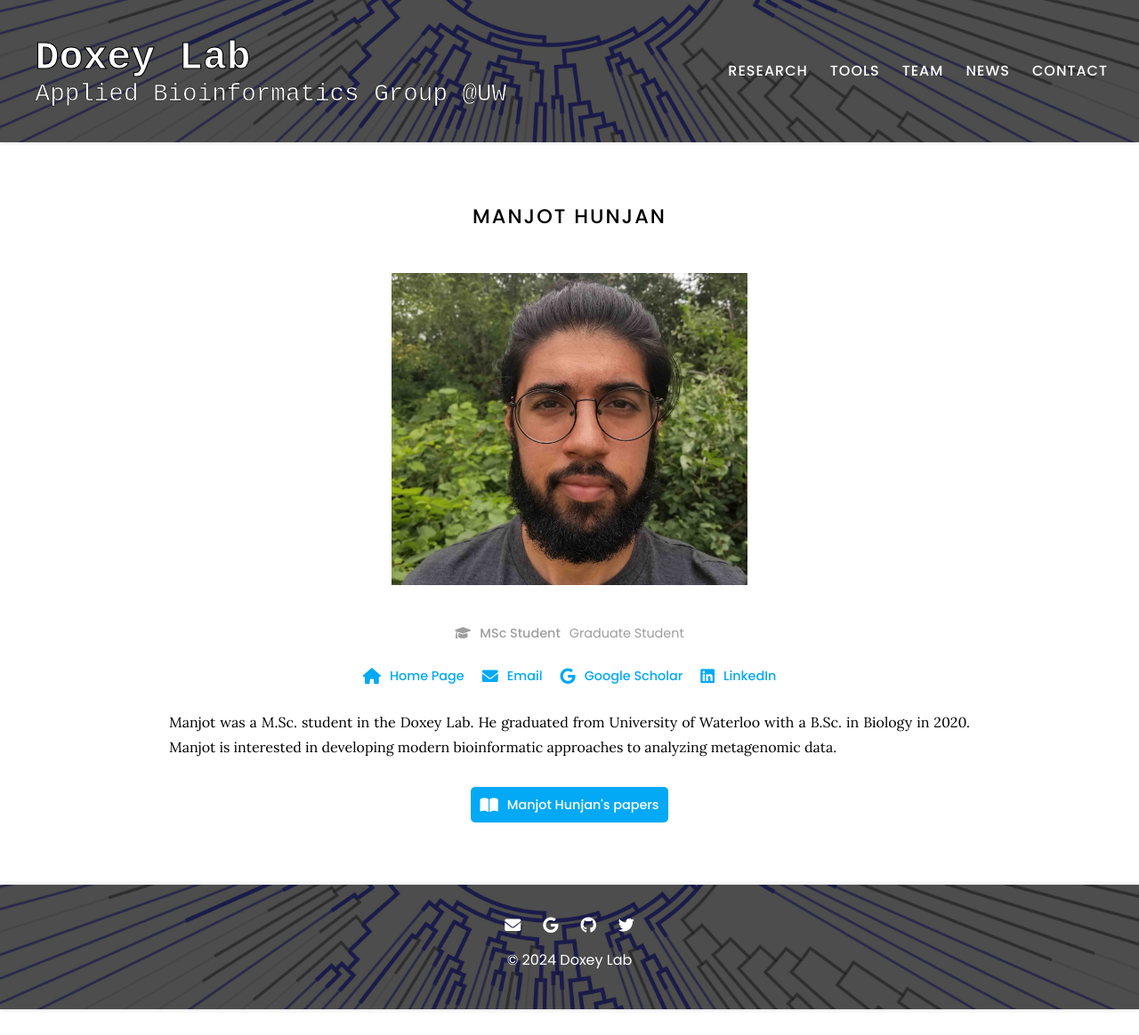
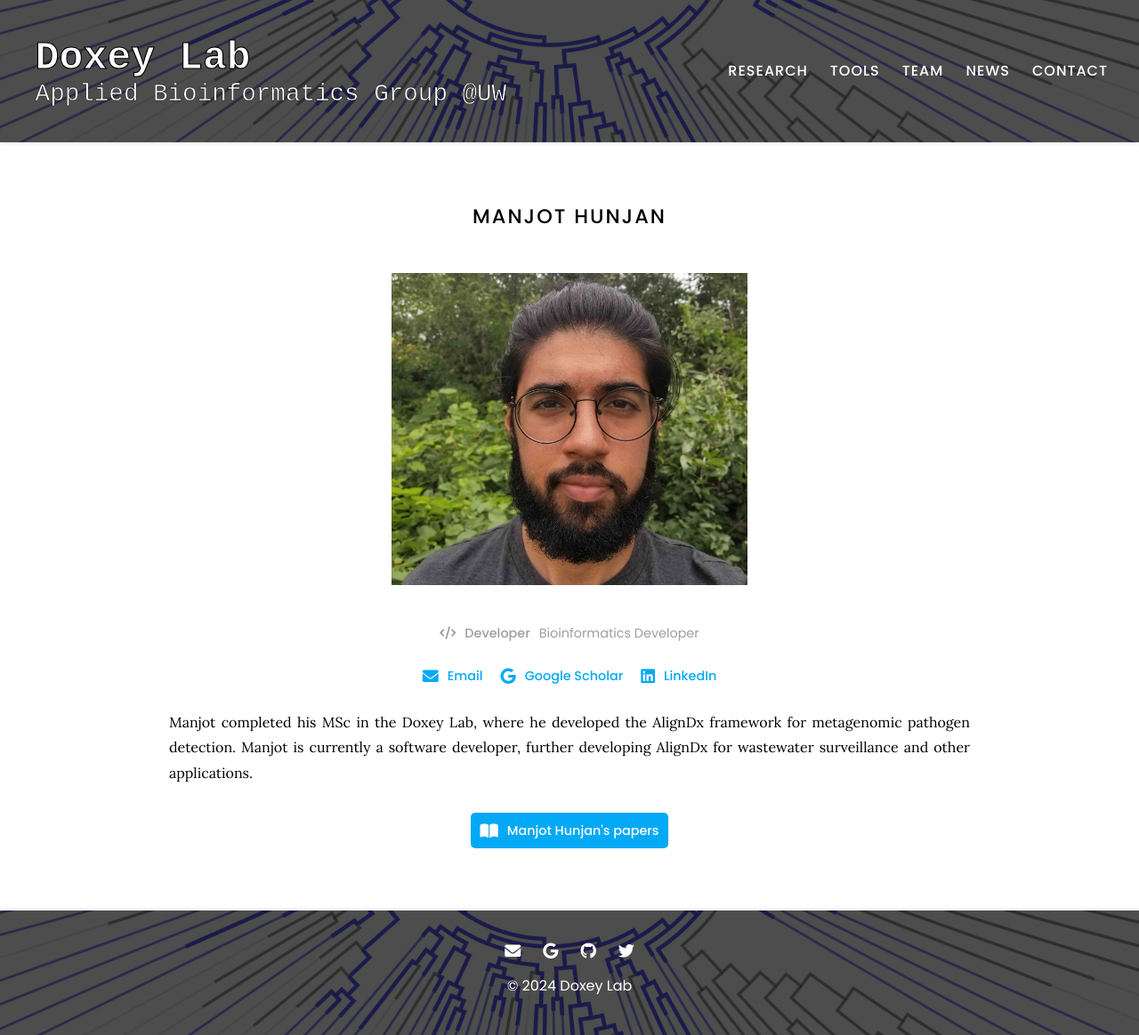
Before and after one commit to doxeylab/doxeylab-website, a Jekyll site: the page built from _members/manjot-hunjan.md, in a window 1280 px wide. Shown: the whole page at 89% size. Built offline with Jekyll 4.4.1, drawn with Linux system fonts in a browser that asks for light colours; before the commit the page ends 1135 px from its top, so only the background shows below that.

Commit message:
Update manjot-hunjan.md

```diff
--- a/_members/manjot-hunjan.md
+++ b/_members/manjot-hunjan.md
@@ -1,17 +1,16 @@
 ---
 name: Manjot Hunjan
 image: images/team/manjot-hunjan.jpg
-description: Graduate Student
-role: msc
-group: alumni
+description: Bioinformatics Developer
+role: developer
+group: current
 aliases:
   - M. Hunjan
   - M Hunjan
 links:
-  home-page: www.manjothunjan.com
   email: mshunjan@uwaterloo.ca
   google-scholar: F3tPBFIAAAAJ&hl
   linkedin: manjotsinghhunjan
 ---
 
-Manjot was a M.Sc. student in the Doxey Lab. He graduated from University of Waterloo with a B.Sc. in Biology in 2020. Manjot is interested in developing modern bioinformatic approaches to analyzing metagenomic data.
+Manjot completed his MSc in the Doxey Lab, where he developed the AlignDx framework for metagenomic pathogen detection. Manjot is currently a software developer, further developing AlignDx for wastewater surveillance and other applications.
```
